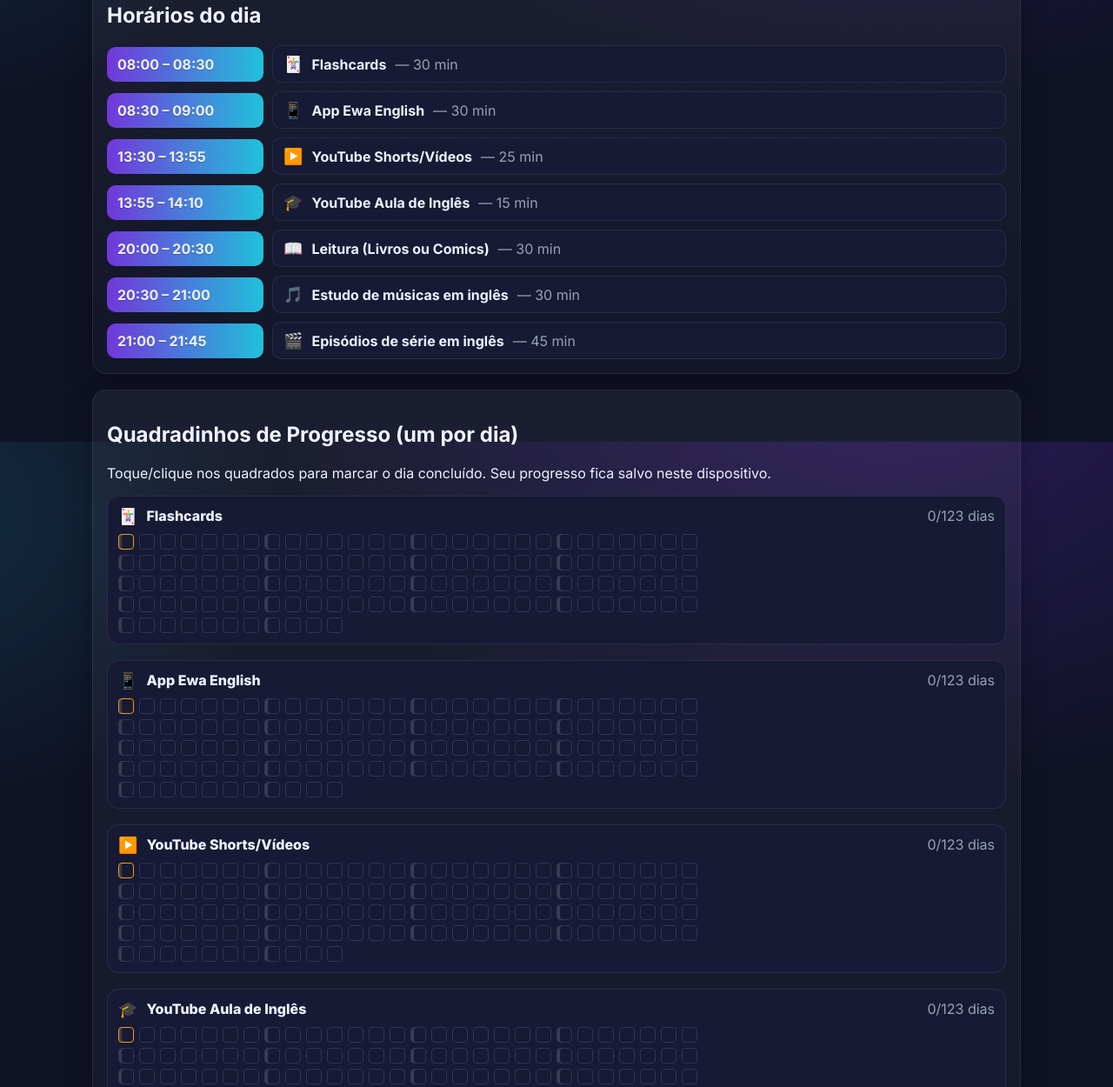
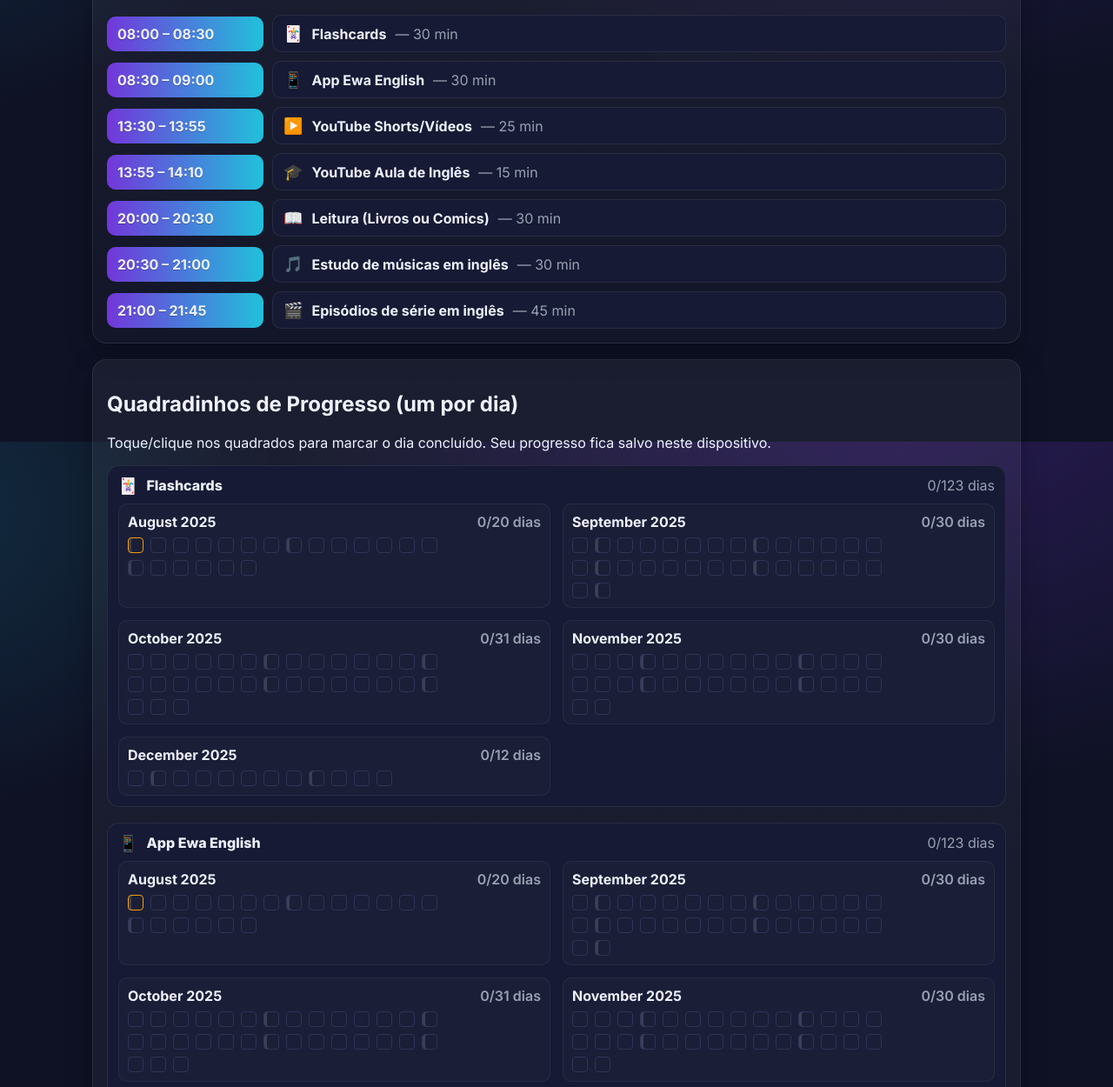
Before and after one commit to DevLeandroReis/InglesProgresso, a plain HTML site: page index.html in a window 1280 px wide. Shown: the part 292-1542 px from the top of the page at 87% size. Drawn offline with Linux system fonts and the light colour scheme.

Commit message:
feat: melhorias calendario

```diff
--- a/index.html
+++ b/index.html
@@ -38,11 +38,8 @@
             <div id="rangeText" class="range-text">—</div>
             <div class="buttons">
               <button id="btnReset" class="btn ghost" title="Limpar marcações">Limpar</button>
-              <button id="btnSelectDir" class="btn" title="Escolher pasta para salvar/ler o arquivo de progresso">Selecionar pasta</button>
-              <button id="btnReload" class="btn ghost" title="Recarregar do arquivo de progresso">Recarregar do arquivo</button>
             </div>
           </div>
-          <div class="file-status" id="fileStatus" aria-live="polite"></div>
         </div>
       </section>
 
@@ -52,8 +49,8 @@
       </section>
 
       <section class="grid-card">
-  <h2>Quadradinhos de Progresso (um por dia)</h2>
-  <p class="hint">Toque/clique nos quadrados para marcar o dia concluído. Seu progresso fica salvo neste dispositivo.</p>
+        <h2>Quadradinhos de Progresso (um por dia)</h2>
+        <p class="hint">Toque/clique nos quadrados para marcar o dia concluído. Seu progresso fica salvo neste dispositivo.</p>
         <div id="activities" class="activities" aria-live="polite"></div>
       </section>
     </main>
--- a/script.js
+++ b/script.js
@@ -19,30 +19,28 @@
   const $months = qs('#months');
   const $rangeText = qs('#rangeText');
   const $btnReset = qs('#btnReset');
-  const $btnSelectDir = qs('#btnSelectDir');
-  const $btnReload = qs('#btnReload');
-  const $fileStatus = qs('#fileStatus');
+  // sem botões adicionais
 
-  const FILE_NAME = 'ingles-progresso.json';
+  const STORAGE_KEY = 'ingles-progresso:v2';
 
-  async function loadStateFromFile(){
-    if(!dirHandle) return null;
+  function loadStateFromStorage(){
     try{
-      const fileHandle = await dirHandle.getFileHandle(FILE_NAME, { create: false });
-      const file = await fileHandle.getFile();
-      const text = await file.text();
-      return JSON.parse(text);
-    }catch(e){
+      // prioridade: v2
+      let raw = localStorage.getItem(STORAGE_KEY);
+      if(raw) return JSON.parse(raw);
+      // fallback: v1 legado
+      raw = localStorage.getItem('ingles-progresso:v1');
+      if(raw) return JSON.parse(raw);
+      // fallback: migrar da sessão (se existir)
+      raw = sessionStorage.getItem('ingles-progresso:session');
+      if(raw) return JSON.parse(raw);
       return null;
+    }catch{ return null; }
   }
-  }
-
-  async function writeStateToFile(current){
-    if(!dirHandle) return;
-    const fileHandle = await dirHandle.getFileHandle(FILE_NAME, { create: true });
-    const writable = await fileHandle.createWritable();
-    await writable.write(JSON.stringify(current, null, 2));
-    await writable.close();
+  function writeStateToStorage(current){
+    try{
+      localStorage.setItem(STORAGE_KEY, JSON.stringify(current));
+    }catch{}
   }
 
   function defaultState(){
@@ -64,7 +62,6 @@
   }
 
   let state = defaultState();
-  let dirHandle = null;
 
   // UI bindings
   function bindControls(){
@@ -87,27 +84,6 @@
         for(const item of SCHEDULE){ state.progress[item.key] = []; }
   persistAndRender();
       }
-    });
-
-    // Selecionar pasta e recarregar
-    updateFileUI();
-    $btnSelectDir.addEventListener('click', async ()=>{
-      try{
-        await selectDirectory();
-        updateFileUI('Pasta selecionada. Salvando/Carregando arquivo automaticamente.');
-        await initializeFromFile();
-      }catch(err){
-        console.error(err);
-        updateFileUI('Não foi possível acessar a pasta.');
-      }
-    });
-    $btnReload.addEventListener('click', async ()=>{
-      try{
-        if(!dirHandle){ alert('Selecione uma pasta primeiro.'); return; }
-        const loaded = await loadStateFromFile();
-        if(loaded){ state = ensureStructure(loaded); renderAll(); updateFileUI('Arquivo recarregado.'); }
-        else { updateFileUI('Arquivo não encontrado. Será criado ao salvar.'); }
-      }catch(err){ console.error(err); updateFileUI('Falha ao recarregar.'); }
     });
   }
 
@@ -138,6 +114,20 @@
     }
     return days;
   }
+  function splitByMonth(days){
+    const buckets = new Map(); // key: yyyy-mm -> array<Date>
+    for(const d of days){
+      const k = `${d.getFullYear()}-${String(d.getMonth()+1).padStart(2,'0')}`;
+      if(!buckets.has(k)) buckets.set(k, []);
+      buckets.get(k).push(d);
+    }
+    return buckets; // mantém ordem de inserção
+  }
+  function monthLabel(yyyyMM){
+    const [y,m] = yyyyMM.split('-').map(Number);
+    const dt = new Date(y, m-1, 1);
+    return dt.toLocaleDateString(undefined, { month:'long', year:'numeric' });
+  }
 
   // Render tabela de horários
   function renderSchedule(){
@@ -166,7 +156,7 @@
     $rangeText.textContent = `${start.toLocaleDateString()} → ${end.toLocaleDateString()} (${state.months} meses)`;
 
     const days = eachDay(start, end);
-    const weeks = Math.ceil(days.length/7);
+  const byMonth = splitByMonth(days);
 
     $activities.innerHTML = '';
 
@@ -179,12 +169,26 @@
           <div class="title"><span class="emoji" aria-hidden="true">${item.emoji}</span> ${item.name}</div>
           <div class="meta">${doneCount}/${days.length} dias</div>
         </div>
-        <div class="grid" role="grid" aria-label="Progresso diário: ${item.name}"></div>
+        <div class="months" role="region" aria-label="Progresso por mês: ${item.name}"></div>
       `;
 
-      const grid = block.querySelector('.grid');
+      const monthsContainer = block.querySelector('.months');
 
-      days.forEach((d, idx)=>{
+      let globalIdx = 0;
+      for(const [key, monthDays] of byMonth.entries()){
+        const monthBlock = document.createElement('div');
+        monthBlock.className = 'month-block';
+        const monthDone = monthDays.filter(d=> state.progress[item.key]?.includes(toISODate(d))).length;
+        monthBlock.innerHTML = `
+          <div class="month-header">
+            <div class="month-name">${monthLabel(key)}</div>
+            <div class="month-meta">${monthDone}/${monthDays.length} dias</div>
+          </div>
+          <div class="month-grid" role="grid"></div>
+        `;
+
+        const grid = monthBlock.querySelector('.month-grid');
+        monthDays.forEach((d, idx)=>{
           const iso = toISODate(d);
           const sq = document.createElement('button');
           sq.className = 'square';
@@ -195,20 +199,27 @@
           if(isDone) sq.classList.add('done');
           if(d.getTime() === today.getTime()) sq.classList.add('today');
           if(d < today && !isDone) sq.classList.add('missed');
-        if(idx%7===0) sq.classList.add('week-start');
+          if((globalIdx)%7===0) sq.classList.add('week-start');
 
           sq.addEventListener('click', async ()=>{
             toggleProgress(item.key, iso);
-          // update visual rápido
             sq.classList.toggle('done');
             const meta = block.querySelector('.meta');
             const newCount = state.progress[item.key].length;
             meta.textContent = `${newCount}/${days.length} dias`;
+            // atualiza parcial do mês
+            const monthMeta = monthBlock.querySelector('.month-meta');
+            const mDone = monthDays.filter(d=> state.progress[item.key]?.includes(toISODate(d))).length;
+            monthMeta.textContent = `${mDone}/${monthDays.length} dias`;
             await persist();
           });
 
           grid.appendChild(sq);
+          globalIdx++;
         });
+
+        monthsContainer.appendChild(monthBlock);
+      }
 
       $activities.appendChild(block);
     }
@@ -259,26 +270,25 @@
     }
   }
   async function persist(){
-    if(dirHandle){
-      await writeStateToFile(state);
-      updateFileUI('Salvo.');
-    }
+  writeStateToStorage(state);
   }
   async function persistAndRender(){
     await persist();
     renderAll();
   }
-  function updateFileUI(message){
-    if(!dirHandle){
-      $fileStatus.textContent = 'Nenhuma pasta selecionada. Selecione uma pasta para salvar/ler "ingles-progresso.json".';
-      $btnReload.disabled = true;
-      return;
-    }
-    $btnReload.disabled = false;
-    $fileStatus.textContent = message || `Usando arquivo "${FILE_NAME}" na pasta selecionada.`;
-  }
+  function updateFileUI(){ /* não usado em sessionStorage */ }
 
   // inicialização
+  const restored = loadStateFromStorage();
+  if(restored){ state = ensureStructure(restored); }
   bindControls();
   renderAll();
+  // garante que o estado inicial esteja salvo na sessão
+  writeStateToStorage(state);
+  // tentativa extra de persistir ao ocultar/fechar a aba
+  document.addEventListener('visibilitychange', ()=>{
+    if(document.visibilityState !== 'visible'){
+      writeStateToStorage(state);
+    }
+  });
 })();
--- a/styles.css
+++ b/styles.css
@@ -52,7 +52,6 @@ body{
 .btn.file input{position:absolute;inset:0;opacity:0;cursor:pointer}
 .range{flex:1;display:flex;justify-content:space-between;align-items:center}
 .range-text{color:var(--muted)}
-.file-status{margin-top:6px;color:var(--muted);font-size:.9rem}
 
 /* === Schedule Table === */
 .schedule-table{display:grid;grid-template-columns:180px 1fr;gap:10px;align-items:center}
@@ -63,7 +62,11 @@ body{
 .activity .name{font-weight:700}
 .activity .duration{color:var(--muted)}
 
-/* === Activities Grid === */
+/* === Activities Grid (mobile-first) === */
+:root{ --sq:16px; --gap:6px }
+@media (min-width: 480px){ :root{ --sq:18px; --gap:7px } }
+@media (min-width: 900px){ :root{ --sq:18px; --gap:8px } }
+
 .activities{display:flex;flex-direction:column;gap:18px}
 .activity-block{background:var(--card);border:1px solid rgba(255,255,255,.08);border-radius:14px;padding:12px}
 .activity-block .header{display:flex;justify-content:space-between;align-items:center;gap:10px;margin-bottom:10px}
@@ -71,8 +74,20 @@ body{
 .activity-block .title .emoji{font-size:18px}
 .activity-block .meta{color:var(--muted)}
 
-.grid{display:grid;grid-template-columns:repeat(28, 18px);gap:6px}
-.square{width:18px;height:18px;border-radius:4px;background:transparent;border:1px solid var(--grid);cursor:pointer;position:relative}
+/* container de meses */
+.months{display:flex;flex-direction:column;gap:12px}
+@media (min-width: 900px){
+  .months{display:grid;grid-template-columns:repeat(2, minmax(0,1fr));gap:14px}
+}
+.month-block{background:rgba(255,255,255,.02);border:1px solid rgba(255,255,255,.06);border-radius:10px;padding:10px}
+.month-header{display:flex;justify-content:space-between;align-items:center;margin-bottom:8px;font-weight:700}
+.month-header .month-name{text-transform:capitalize}
+.month-header .month-meta{color:var(--muted);font-weight:600}
+
+/* grade mensal: 7 colunas no mobile para lembrar semanas; maior largura usa 14 para menos altura */
+.month-grid{display:grid;grid-template-columns:repeat(7, var(--sq));gap:var(--gap)}
+@media (min-width: 900px){ .month-grid{grid-template-columns:repeat(14, var(--sq))} }
+.square{width:var(--sq);height:var(--sq);border-radius:4px;background:transparent;border:1px solid var(--grid);cursor:pointer;position:relative}
 .square:hover{outline:2px solid rgba(124,58,237,.35)}
 .square.done{background:linear-gradient(180deg, rgba(16,185,129,.9), rgba(16,185,129,.7));border-color:rgba(16,185,129,.8)}
 .square.today{border-color:var(--today);box-shadow:0 0 0 2px rgba(245,158,11,.3)}
@@ -87,5 +102,5 @@ body{
 @media (max-width: 800px){
   .schedule-table{grid-template-columns:1fr}
   .badge{order:-1}
-  .grid{grid-template-columns:repeat(14, 18px)}
+  /* grade mensal já é mobile-first */
 }
```
Lines whose indentation alone changed are shown as unchanged.
